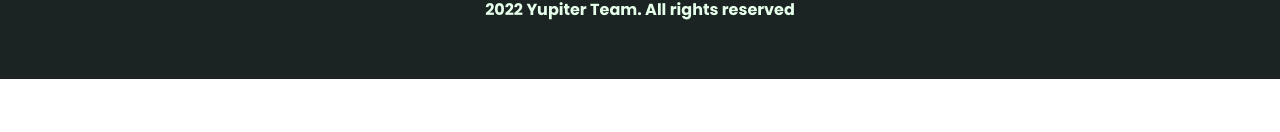
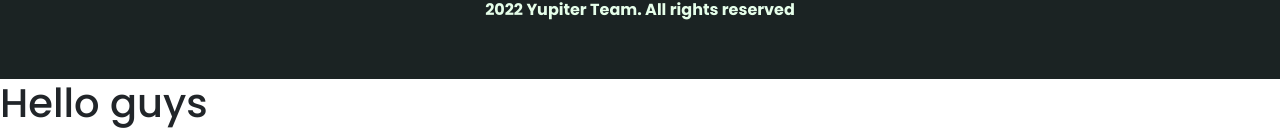
Before and after one commit to axihero11/exel-sheet, a React (Create React App) app: page / in a window 1280 px wide. Shown: the part 955-1087 px from the top of the page. Before the commit the page ends 1034 px from the top, so only its background shows below. Built offline with nearby package versions, Linux system fonts and the light colour scheme.

Commit message:
google sheet second

```diff
--- a/src/App.jsx
+++ b/src/App.jsx
@@ -5,6 +5,7 @@
     return (
         <div>
             <Footer />
+            <h1>Hello guys</h1>
         </div>
     );
 }
```
